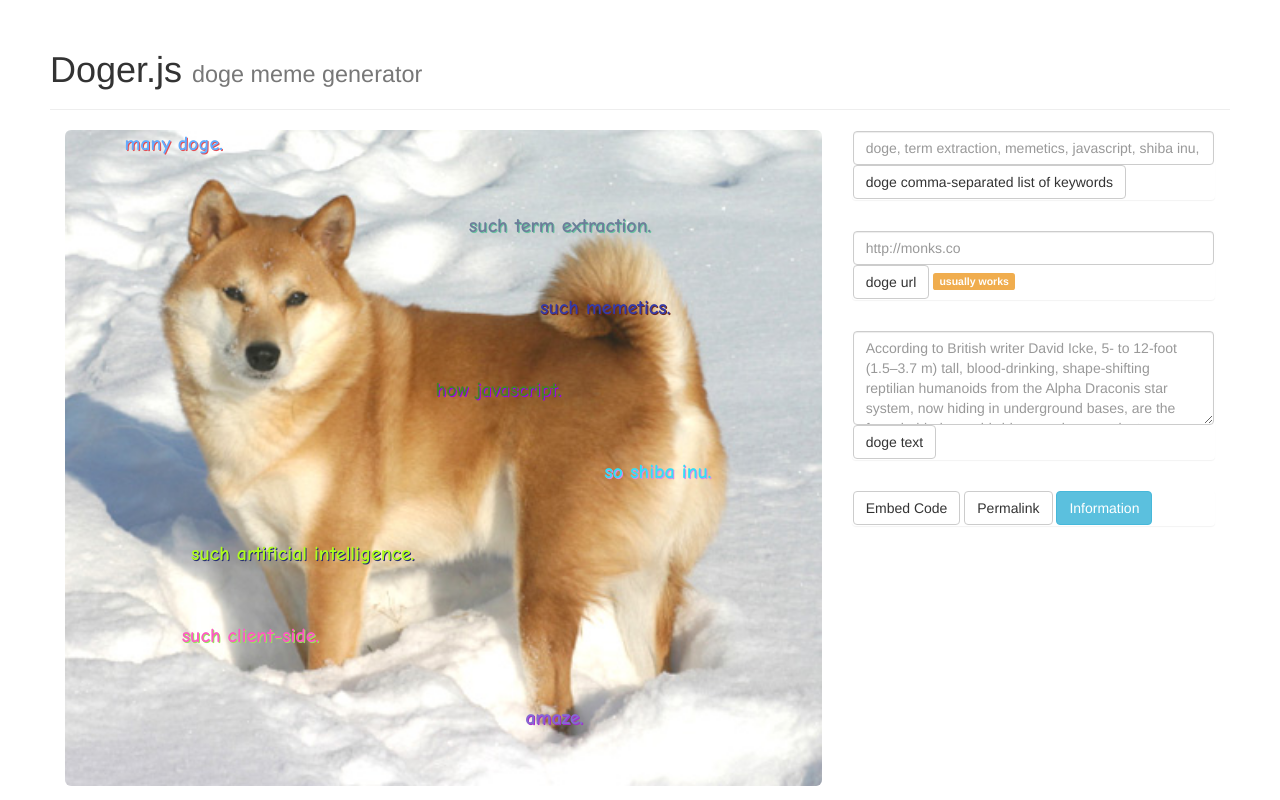
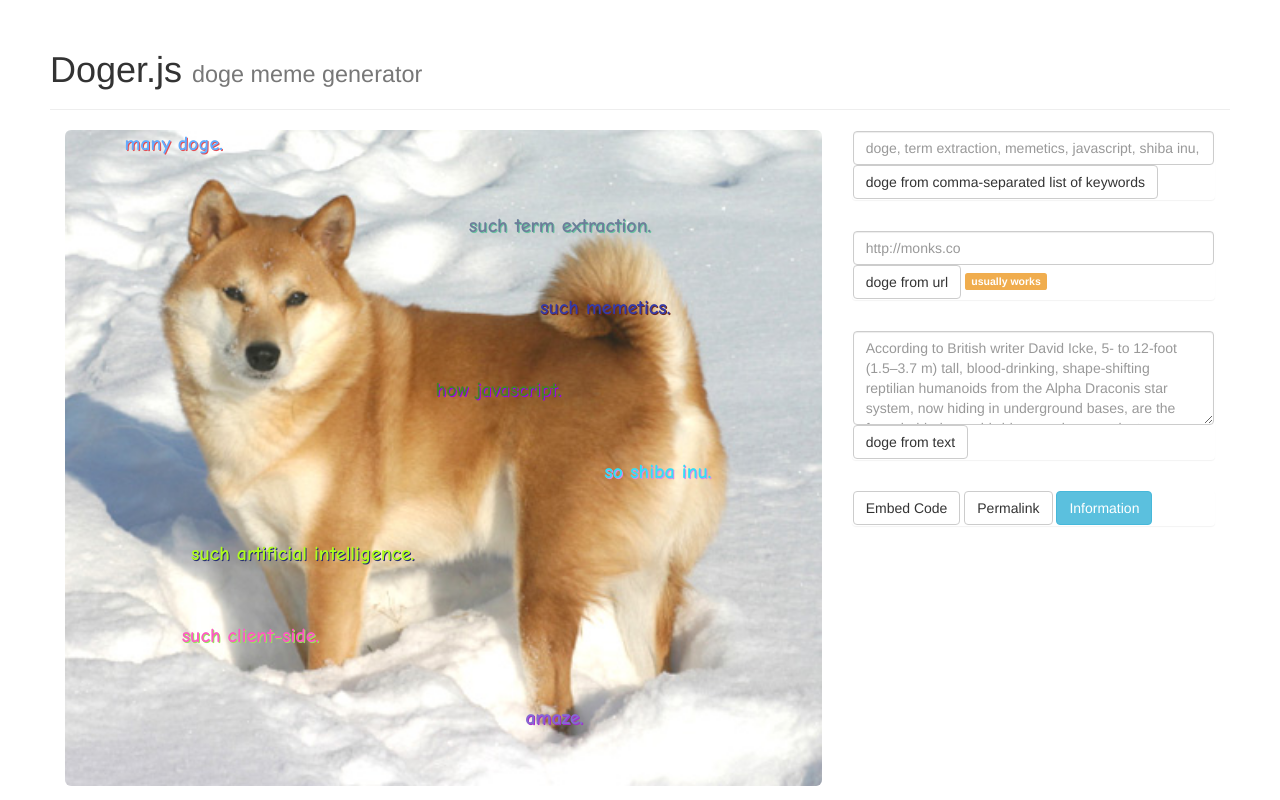
Before and after one commit to amonks/doger.js, a plain HTML site: page index.html in a window 1280 px wide. Drawn offline with nearby package versions, Linux system fonts and the light colour scheme.

```diff
--- a/index.html
+++ b/index.html
@@ -40,16 +40,16 @@
                     <div id="dogeform">
                         <div class="form-group panel">
                             <input type="text" class="form-control" placeholder="doge, term extraction, memetics, javascript, shiba inu, artificial intelligence, client-side" id="keywordform" />
-                            <button class="btn btn-default" onclick="dogeFromKeywordForm()">doge comma-separated list of keywords</button>
+                            <button class="btn btn-default" onclick="dogeFromKeywordForm()">doge from comma-separated list of keywords</button>
                         </div>
                         <div class="form-group panel">
                             <input type="url" name="urlform" class="form-control" placeholder="http://monks.co" id="urlform" />
-                            <button class="btn btn-default" onclick="dogeFromUrlForm()">doge url</button>
+                            <button class="btn btn-default" onclick="dogeFromUrlForm()">doge from url</button>
                             <span class="label label-warning">usually works</span>
                         </div>
                         <div class="form-group panel">
                             <textarea name="textform" placeholder="According to British writer David Icke, 5- to 12-foot (1.5–3.7 m) tall, blood-drinking, shape-shifting reptilian humanoids from the Alpha Draconis star system, now hiding in underground bases, are the force behind a worldwide conspiracy against humanity.[7] He contends that most of the world's leaders are related to these reptilians, including George W. Bush of the United States, and Queen Elizabeth II of the United Kingdom.[8] Icke's conspiracy theories now have supporters in 47 countries and he has given lectures to crowds of up to 6,000.[9][10] American writer Vicki Santillano included it in her list of the 10 most popular conspiracy theories, describing it as the 'wackiest theory' she had encountered.[11] A poll of Americans in 2013 by Public Policy Polling showed that 4% of registered voters believed in David Icke's ideas.[12]" class="form-control" rows="4" value="" id="textform"></textarea>
-                            <button class="btn btn-default" onclick="dogeFromTextForm()">doge text</button>
+                            <button class="btn btn-default" onclick="dogeFromTextForm()">doge from text</button>
                         </div>
                     </div>
                     <div class="embed panel">
```
